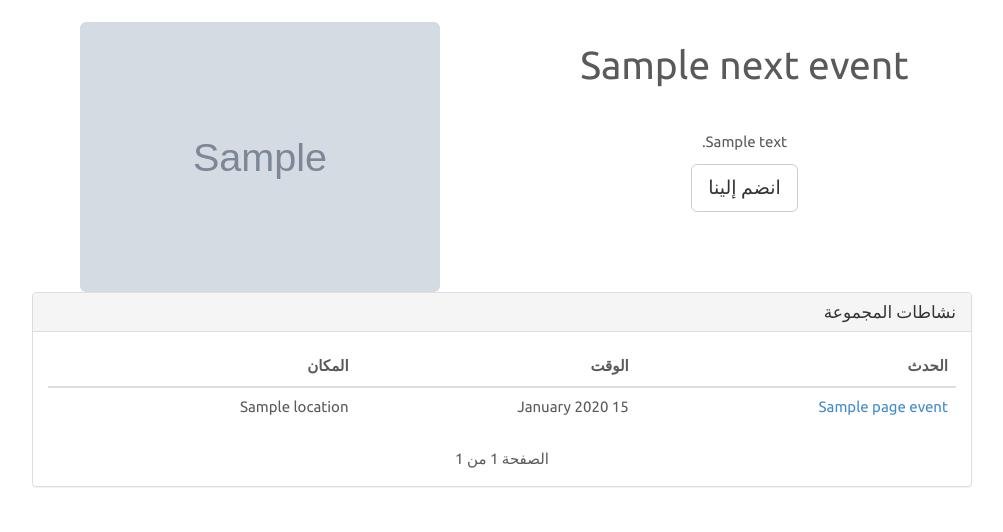
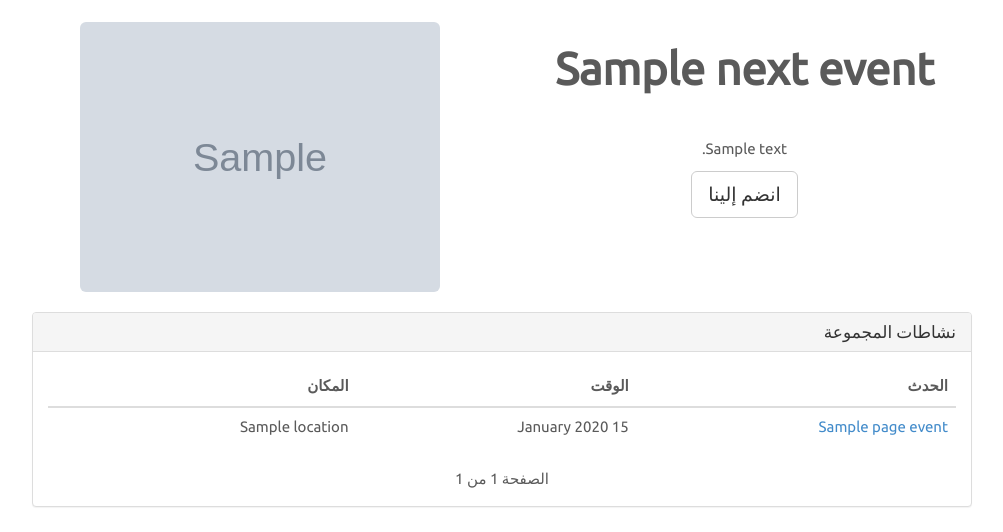
Before and after one commit to hussam-almarzoq/rlugroup, a Django app: template events/templates/events/home.html in a window 1280 px wide. Shown: the part 264-796 px from the top of the page, without its empty margins (138-1141 px from the left). Run offline with Django 3.2, Linux system fonts and the light colour scheme; the template is opened without the code that fills it: most values are stand-ins (such as "Sample title", 1, 10 or a date in 2020); grey boxes marked "Sample" are stand-in pictures; some libraries are stand-ins or nearby versions; some web fonts are replaced.

Commit message:
The heading should be at level h2.  Move styles to the CSS file and add a couple.

```diff
--- a/core/static/css/custom.css
+++ b/core/static/css/custom.css
@@ -252,3 +252,13 @@ blockquote {
 .navbar-inverse .navbar-toggle {
    background-color: #333;
 }
+
+#next-event h2 {
+	font-weight: 700;
+	font-size: 45px;
+}
+
+#next-event img {
+	height: 270px;
+	margin-bottom: 20px;
+}
--- a/events/templates/events/home.html
+++ b/events/templates/events/home.html
@@ -6,7 +6,7 @@
 {% if next_event %}
 <div class="row" id="next-event">
       <div class="col-md-6 col-sm-12 text-center">
-	<h1>{{ next_event.name }}</h1>
+	<h2>{{ next_event.name }}</h2>
 
 	<p>&nbsp;</p>
 	<p class="text-center">{{ next_event.short_description|safe }}</p>
@@ -20,7 +20,7 @@
       </div>
       <div class="col-md-6 col-sm-12">
       <div class="row text-center">
-      <img src="{% if next_event.image %}{{ next_event.image }}{% else %}{% static 'img/user.png' %}{% endif %}" class="img-rounded" style="height:270px;">
+      <img src="{% if next_event.image %}{{ next_event.image }}{% else %}{% static 'img/user.png' %}{% endif %}" class="img-rounded">
       </div>
     </div>
 </div>
```
